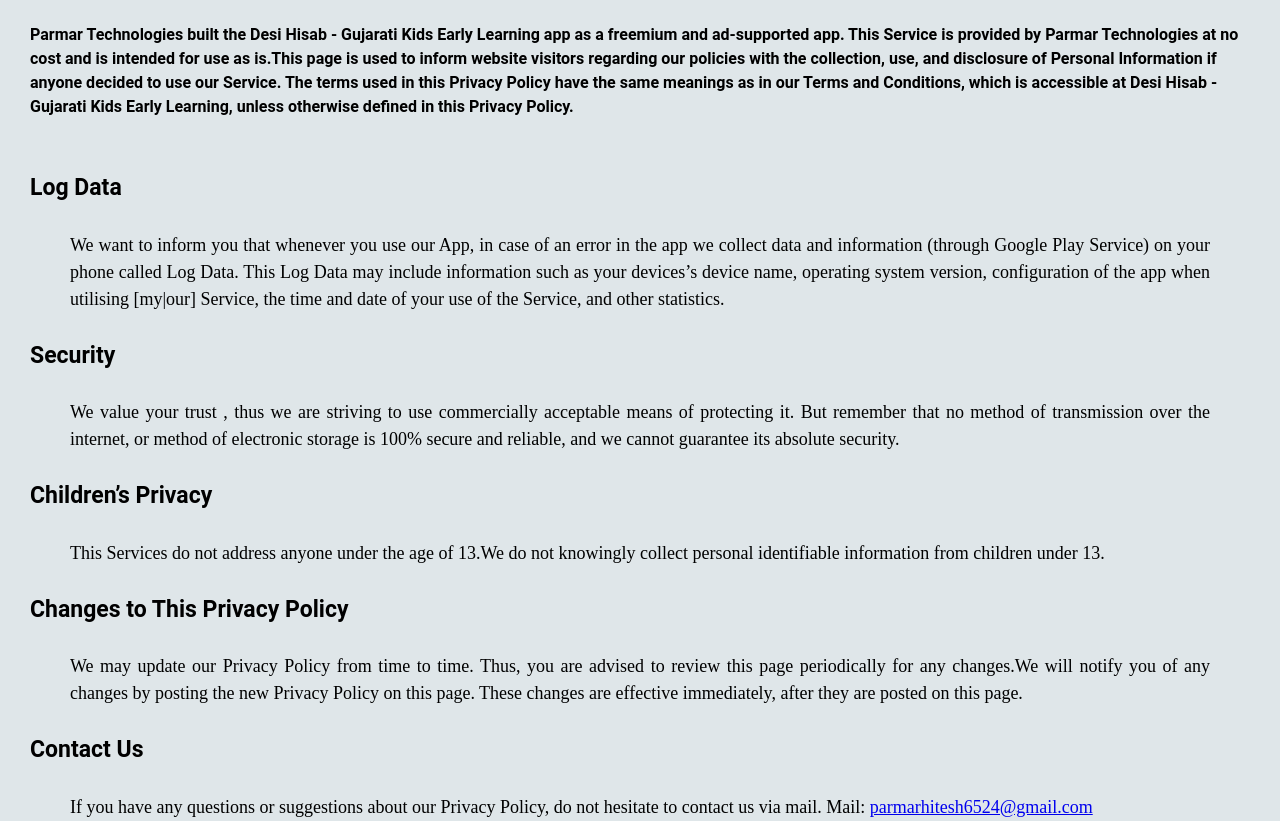
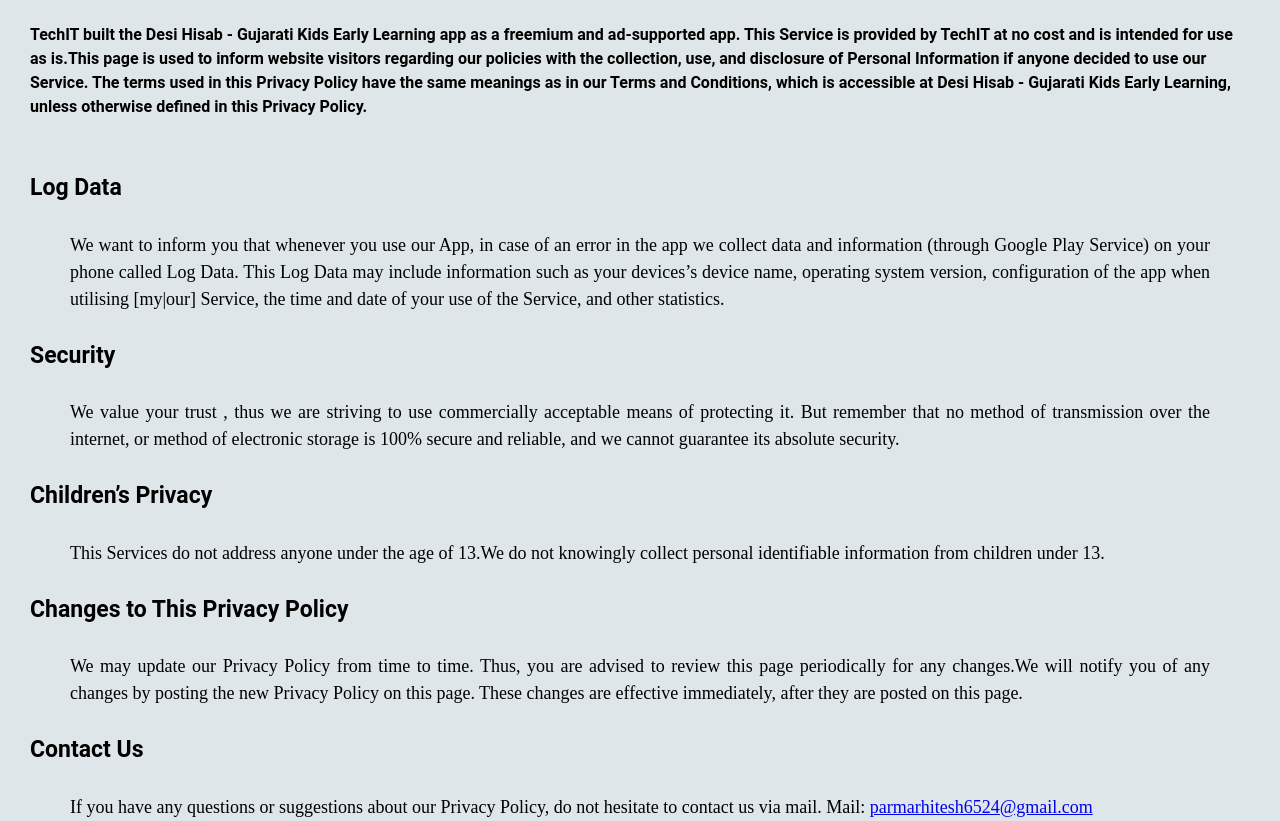
Before and after one commit to parmarhitesh6524/Desi-hisab, a plain HTML site: page index.html in a window 1280 px wide. Shown: the part 88-909 px from the top of the page. Drawn offline with Linux system fonts and the light colour scheme.

Commit message:
Update index.html

```diff
--- a/index.html
+++ b/index.html
@@ -11,9 +11,9 @@
     <h2 class="header">Privacy Policy</h2>
     <div class="sub-header">
       <p>
-        Parmar Technologies built the Desi Hisab - Gujarati Kids Early Learning
+        TechIT built the Desi Hisab - Gujarati Kids Early Learning
         app as a freemium and ad-supported app. This Service is provided by
-        Parmar Technologies at no cost and is intended for use as is.This page
+        TechIT at no cost and is intended for use as is.This page
         is used to inform website visitors regarding our policies with the
         collection, use, and disclosure of Personal Information if anyone
         decided to use our Service. The terms used in this Privacy Policy have
```
